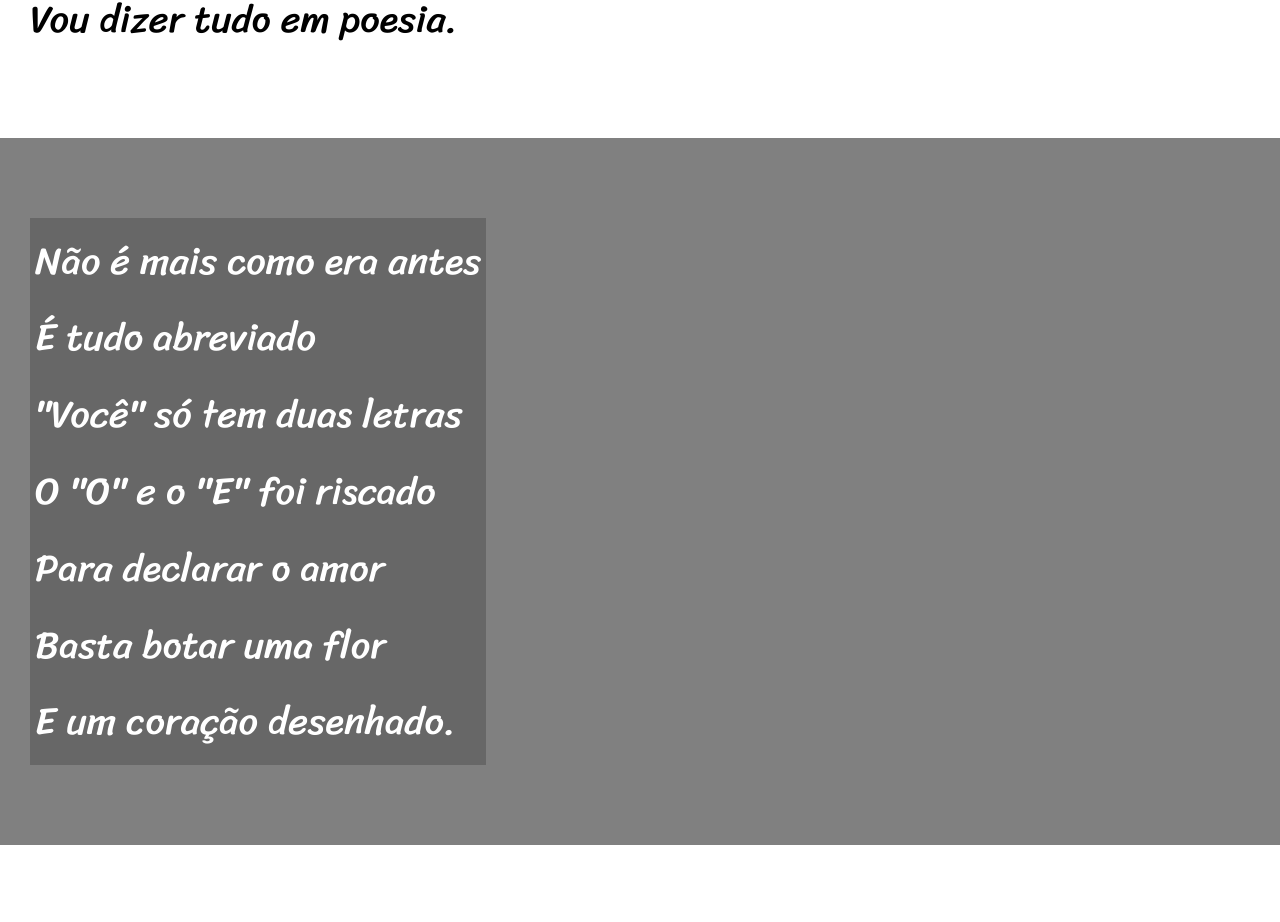
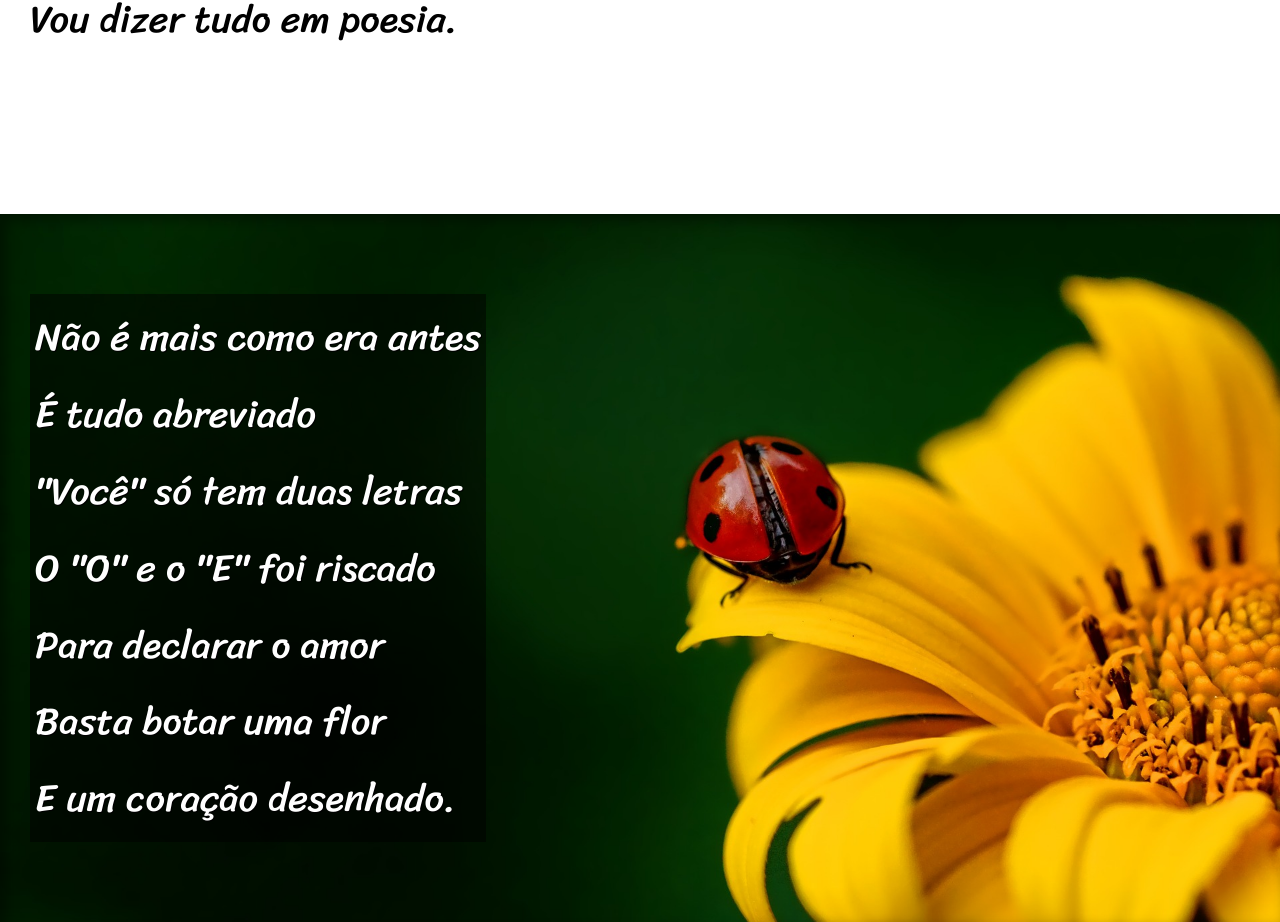
Before and after one commit to DanyCoutinho/projeto-cordel, a plain HTML site: page index.html in a window 1280 px wide. Shown: the part 749-1671 px from the top of the page. Drawn offline with Linux system fonts and the light colour scheme.

Commit message:
efeito-paralax

```diff
--- a/index.html
+++ b/index.html
@@ -29,7 +29,7 @@
     </p>
 </section>
 
-<section class="imagem">
+<section class="imagem" id="img01">
     <p>
         Não é mais como era antes <br>
         É tudo abreviado <br>
@@ -63,7 +63,7 @@
     </p>
 </section>
 
-<section class="imagem">
+<section class="imagem" id="img02">
     <p>
         Tenho saudade das cartas <br>
         Escritas com a própria mão <br>
--- a/style/style.css
+++ b/style/style.css
@@ -56,6 +56,10 @@ section {
     line-height: 2em;
 }
 
+section > p {
+    padding-bottom: 2em;
+}
+
 section.normal {
     background-color: white;
     color: black;
@@ -64,13 +68,27 @@ section.normal {
 section.imagem {
     background-color: gray;
     color: white;
+    box-shadow: inset 6px 6px 13px 0px rgba(0, 0, 0, 0.4);
+    background-size: cover;
+    background-attachment: fixed;
 }
 
 section.imagem > p {
     /* Para criar uma caixa justa ao P */
     display: inline-block;
     padding: 5px;
-    background-color: rgba(0, 0, 0, 0.2);
+    background-color: rgba(0, 0, 0, 0.5);
+    text-shadow: 1px 1px 0px black;
+}
+
+section#img01 {
+    background-image: url('../img/background001.jpg');
+    background-position: right center;
+}
+
+section#img02 {
+    background-image: url('../img/background002.jpg');
+    background-position: right center;
 }
 
 footer {
```
